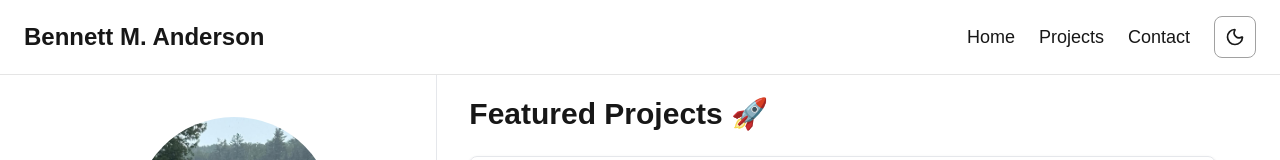
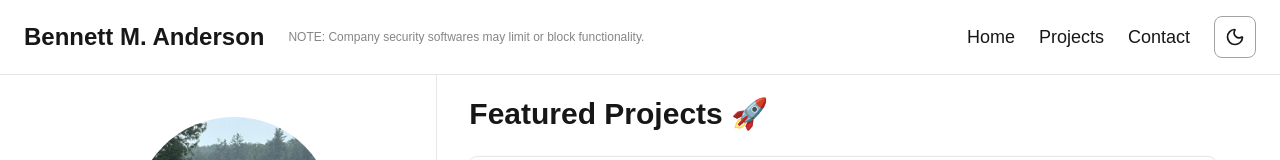
Before and after one commit to B-M-Anderson/Peninsula, a Next.js app: page / in a window 1280 px wide. Shown: the top 160 px of the page. Built offline with nearby package versions, Linux system fonts and the light colour scheme; no server answers.

Commit message:
navbar update

```diff
--- a/app/components/Navbar.tsx
+++ b/app/components/Navbar.tsx
@@ -69,10 +69,34 @@ export default function Navbar() {
         ${dark ? "bg-neutral-900 text-white border-neutral-700" : "bg-white text-neutral-900 border-neutral-200"}
       `}
     >
-      {/* Branding / title */}
-      <h1 className="text-2xl font-semibold hidden sm:block">
-        Bennett M. Anderson
-      </h1>
+<div className="flex items-center gap-3 min-w-0 flex-shrink overflow-hidden">
+
+  {/* Full name on large screens */}
+  <span className="hidden lg:block text-2xl font-semibold whitespace-nowrap flex-shrink">
+    Bennett M. Anderson
+  </span>
+
+  {/* Abbreviation on small+medium; hidden on large */}
+  <span className="block lg:hidden text-xl font-semibold whitespace-nowrap flex-shrink-0">
+    BA
+  </span>
+
+  {/* Company software note */}
+  <span
+    className={`
+      text-xs font-thin opacity-70 pl-3
+      hidden sm:block
+      whitespace-normal
+      flex-shrink
+      overflow-hidden
+      text-ellipsis
+      ${dark ? "text-neutral-400" : "text-neutral-600"}
+    `}
+    style={{ maxWidth: "100%" }}
+  >
+    NOTE: Company security softwares may limit or block functionality.
+  </span>
+</div>
 
       {/* Navigation links */}
       <div className="flex gap-4 sm:gap-6 items-center text-lg font-medium">
```
